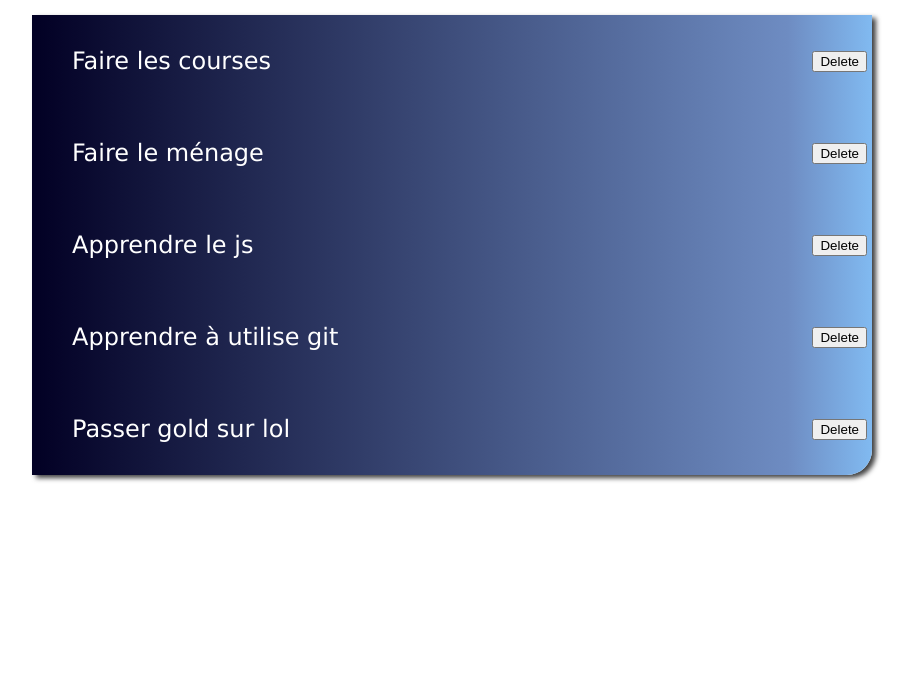
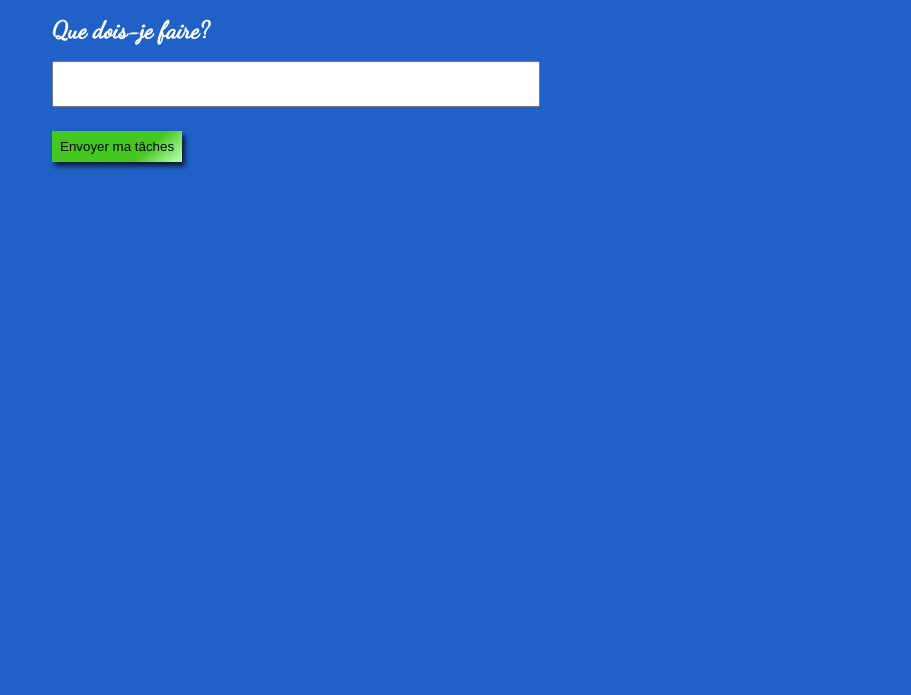
Before and after one commit to im-codebreaker/todolist-vanilla, a plain HTML site: page index.html in a window 1280 px wide. Shown: the part 105-800 px from the top of the page, without its empty margins (188-1099 px from the left). Drawn offline with Linux system fonts and the light colour scheme.

Commit message:
feat:possiblité d'ajouter des taches et modif css html(nouvelle font)

```diff
--- a/css/index.css
+++ b/css/index.css
@@ -1,16 +1,17 @@
 body{
     font-size: 24px;
-    font-family: 'Lucida Sans', 'Lucida Sans Regular', 'Lucida Grande', 'Lucida Sans Unicode', Geneva, Verdana, sans-serif;
-    color: white;
+    font-family: 'Dancing Script', cursive;
+    background: rgb(31,97,199);
+
 }
 
 
 /* MON TITRE */
 
 #app h1 {
-    color: #000;
+    color: #fff;
     text-align: center;
-    font-family: 'Lucida Sans', 'Lucida Sans Regular', 'Lucida Grande', 'Lucida Sans Unicode', Geneva, Verdana, sans-serif;
+    font-family: 'Dancing Script', cursive;
 }
 
 
@@ -18,13 +19,11 @@ body{
 /* LISTE */
 
 #app ul{
-    border-bottom-right-radius: 25px;
+    background: rgb(250,252,255);
+    background: linear-gradient(137deg, rgba(250,252,255,1) 30%, rgba(240,242,191,0.8687850140056023) 50%, rgba(255,255,255,1) 67%);
+    padding-inline-start: 0;
 
-    box-shadow: 4px 3px 5px 0px rgba(0,0,0,0.75);
-    -webkit-box-shadow: 4px 3px 5px 0px rgba(0,0,0,0.75);
-    -moz-box-shadow: 4px 3px 5px 0px rgba(0,0,0,0.75);
 
-    background: linear-gradient(90deg, rgba(2,0,36,1) 0%, rgba(110,140,194,1) 90%, rgba(129,186,241,1) 100%);
     display: flex;
     flex-direction: column;
     align-items: center;
@@ -33,17 +32,80 @@ body{
     max-width: 100vh;
 }
 
+
 #app ul li{
+padding-inline-start: 0;
 position: relative;
 list-style-type: none;
-padding: 0.5rem 0 .5rem 0;
+padding: 0;
  width: 100%;
+ border: 0.25px solid grey;
+ border
+}
+#app ul li:first-child{
+    border-top: 2px solid grey; /*conserver la même taille de bordure */
+}
+#app ul li:last-child{
+    border-bottom: 2px solid grey; /*conserver la même taille de bordure */
 }
 
-/* BOUTON */
+#app ul li p{
+    padding: 0.5rem 0 .5rem 0.5rem;
+}
+
+/* BOUTONS LISTE SUPPRIMER */
 
 #app ul li button{
+    /*placement du bouton*/
     position: absolute;
     right: 5px;
     bottom: 35px;
+    /* style du bouton */
+    background: linear-gradient(137deg, rgba(199,31,31,1) 45%, rgba(250,179,159,1) 96%);
+    padding: 0.5rem;
+    border-style: none;
+    box-shadow: 3px 4px 5px 0px rgba(0,0,0,0.75);
+    -webkit-box-shadow: 3px 4px 5px 0px rgba(0,0,0,0.75);
+    -moz-box-shadow: 3px 4px 5px 0px rgba(0,0,0,0.75);
 }
+
+/* FORMULAIRE */
+
+form{
+    display: flex;
+    flex-direction: column;
+    justify-items: center;
+    align-items: self-start;
+    margin-left: auto;
+    margin-right: auto;
+    max-width: 100vh;
+}
+
+/* Label */
+
+label{
+    color: #fff;
+    text-align: center;
+    font-weight: bold;
+    margin-bottom: 1rem;
+}
+
+/* input */
+
+input{
+    padding-top: 0.5rem;
+    padding-bottom: 0.5rem;
+    width: 60%;
+    font-family: 'Dancing Script', cursive;
+    font-size: 22px;
+}
+
+form button{
+    margin-top: 1.5rem;
+    background: linear-gradient(137deg, rgba(68,199,31,1) 70%, rgba(172,250,159,1) 96%);
+    padding: 0.5rem;
+    border-style: none;
+    box-shadow: 3px 4px 5px 0px rgba(0,0,0,0.75);
+    -webkit-box-shadow: 3px 4px 5px 0px rgba(0,0,0,0.75);
+    -moz-box-shadow: 3px 4px 5px 0px rgba(0,0,0,0.75);
+}
--- a/index.html
+++ b/index.html
@@ -6,6 +6,9 @@
     <meta name="viewport" content="width=device-width, initial-scale=1.0" />
     <title>Todolist - Vanilla</title>
     <link rel="stylesheet" href="./css/index.css" />
+    <link rel="preconnect" href="https://fonts.googleapis.com">
+<link rel="preconnect" href="https://fonts.gstatic.com" crossorigin>
+<link href="https://fonts.googleapis.com/css2?family=Dancing+Script&display=swap" rel="stylesheet">
     <script src="./js/index.js" type="text/javascript" defer></script>
   </head>
   <body>
--- a/js/index.js
+++ b/js/index.js
@@ -1,24 +1,55 @@
+
+
 const todo = document.getElementById('app'); // ma div
+// VARIABLES LISTE
 const todoTitle = document.createElement('h1'); // titre todolist
 const todoList = document.createElement('ul'); // la liste
-
-const todoItemList = ["faire les courses", "faire le ménage", "apprendre le js", "apprendre à utilise git","passer gold sur lol"]; // liste des taches à faire
-
+const todoItemList = []; // liste des taches à faire
+// VARIABLE FORMULAIRE
+const myForm = document.createElement('form');
+const myTask = document.createElement('label');
+const inputTask = document.createElement('input');
+const validButton = document.createElement('button');
 
 todo.append(todoTitle); // j'attache mon h1 à ma div
+todo.append(myForm); // j'attache mon formulaire à ma div
 todo.append(todoList);  // j'attache mon ul à ma div
 
-todoTitle.innerText = "TODO LIST"; // Mon h1
-todoItemList.map( element => {
+todoTitle.innerText = "TO DO LIST"; // Mon h1
+
+myForm.append(myTask); // j'attache mon label à mon formulaire
+myForm.append(inputTask); // j'attache mon input à mon formulaire
+myForm.append(validButton); // bouton pour valider le formulaire
+myTask.innerText = 'Que dois-je faire?';
+validButton.innerText = 'Envoyer ma tâches';
+
+myForm.addEventListener('submit', function(e){ // fonction du formulaire pour ajouter une tâche
+    e.preventDefault();
+    const item = document.createElement('li');
+    const myButton = document.createElement('button');
+    const itemContent = document.createElement('p');
+        todoList.append(item) // j'attache mon li à mon ul
+        item.append(itemContent, myButton) // j'attache mon p et mon button delete à mon li
+        todoItemList.push(inputTask.value); // je pousse les valeurs entrée dans l'input dans mon tableau todoItemList
+        itemContent.innerText = inputTask.value.charAt(0).toUpperCase() + inputTask.value.slice(1); // 1er lettre de la liste en majuscule
+        inputTask.value = ""; // supprimer le champ après envoie du texte
+         myButton.innerText = 'Supprimer'; // mon bouton pour supprimer les tàches
+        myButton.addEventListener('click', function(){ // fonction pour supprimer le bouton
+        item.remove()
+        })
+})
+    /*todoItemList.map( element => {
         const item = document.createElement('li');
         const myButton = document.createElement('button');
     const itemContent = document.createElement('p');
         todoList.append(item) // j'attache mon li à mon ul
         item.append(itemContent, myButton)
+        console.log(element)
+
         itemContent.innerText = element.charAt(0).toUpperCase() + element.slice(1); // 1er lettre de la liste en majuscule
         myButton.innerText = 'Delete'; // mon bouton pour supprimer les tàches
 
         myButton.addEventListener('click', function(){ // fonction pour supprimer le bouton
             item.remove()
             })
-})
+    })*/
```
Lines whose indentation alone changed are shown as unchanged.
